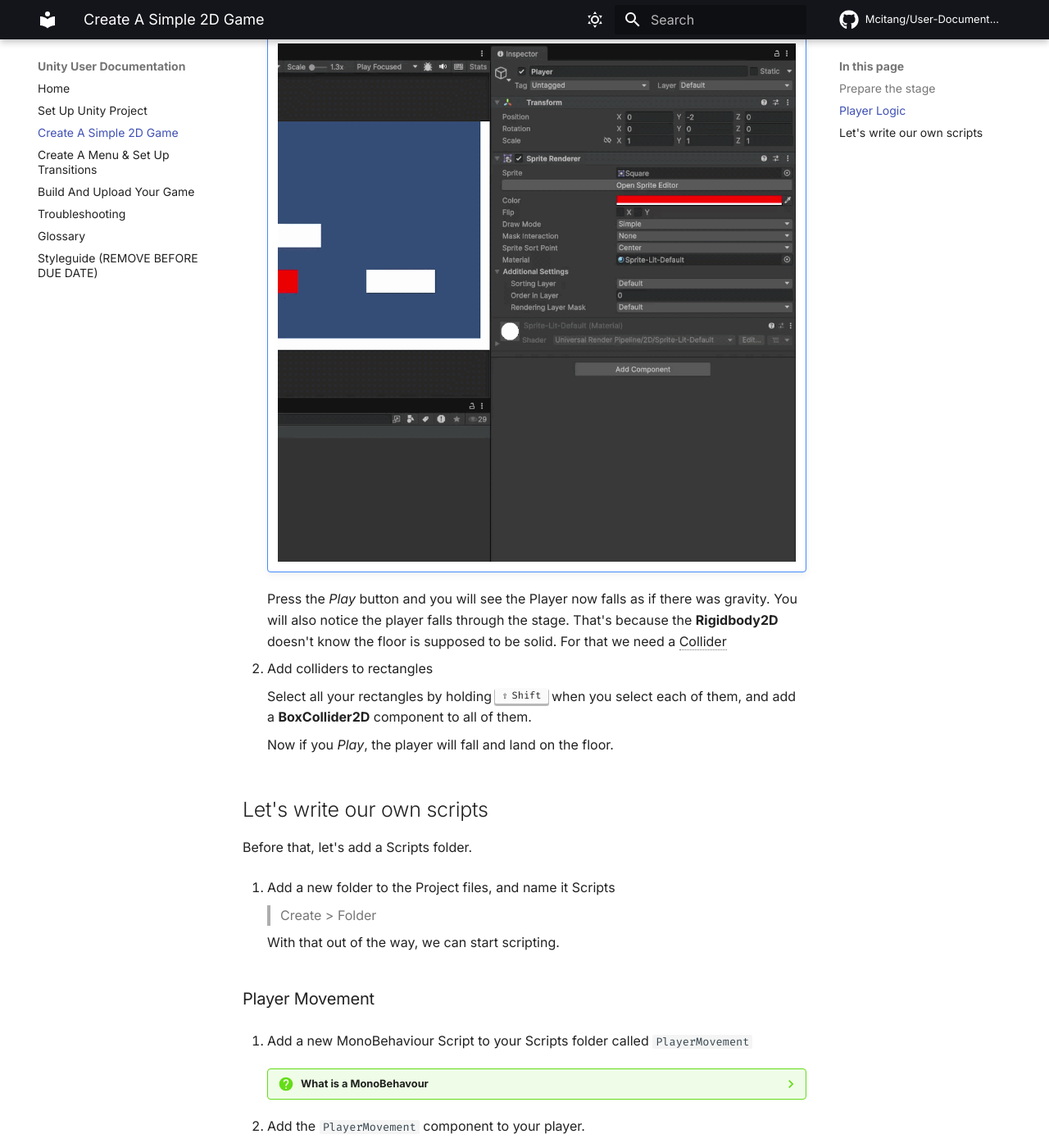
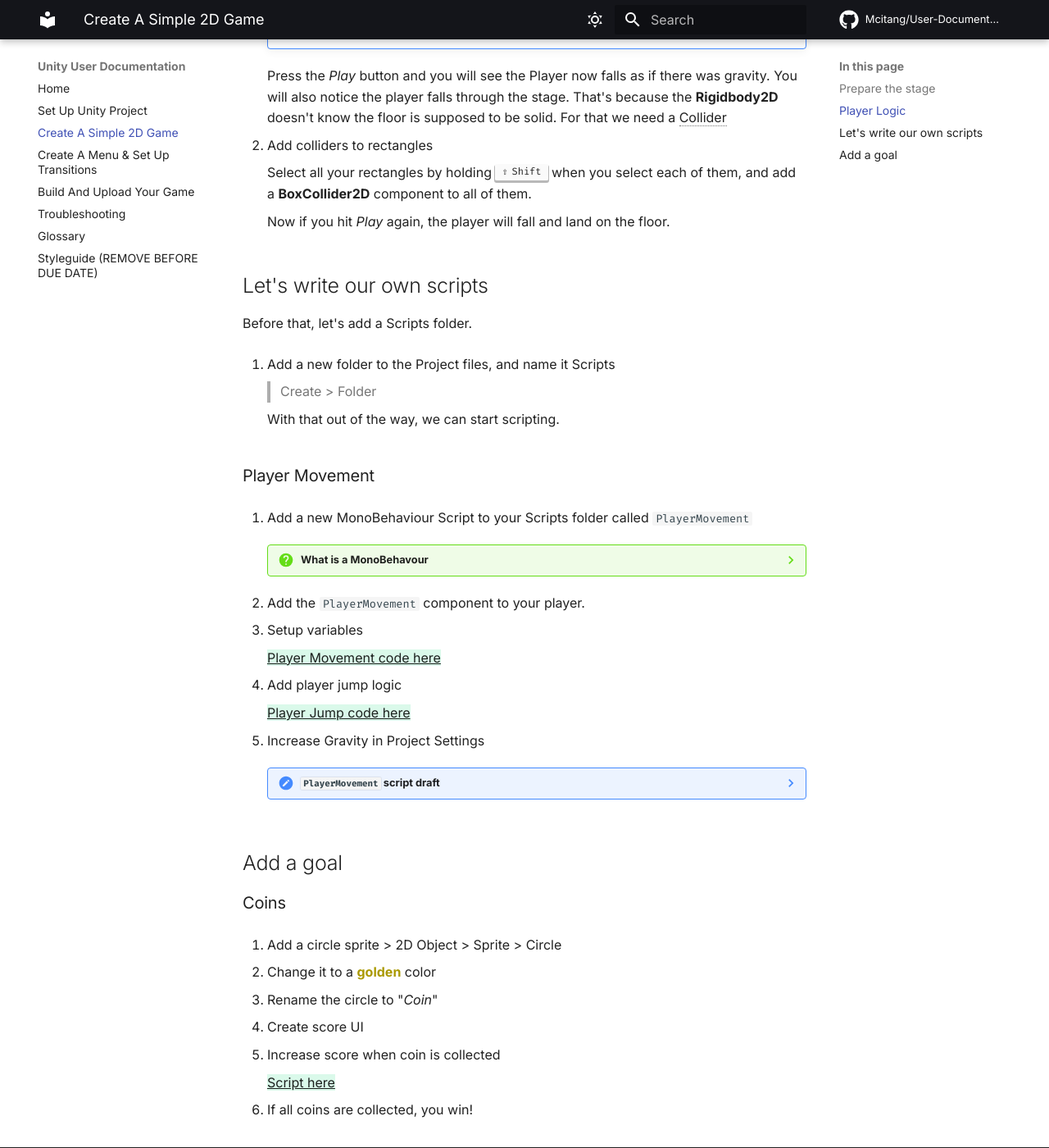
Before and after one commit to Mcitang/User-Documentation, an MkDocs documentation site: the page built from docs/make-game.md, in a window 1280 px wide and 1400 px high, scrolled down 2073 px. Shown: the whole window at 82% size. Built offline with MkDocs 1.6.1 and Material for MkDocs 9.7.7, drawn with Linux system fonts in a browser that asks for light colours; comment, search, counter and statistics services are not loaded; some of the changed text lies outside the part shown.

Commit message:
Fix typo

````diff
--- a/docs/make-game.md
+++ b/docs/make-game.md
@@ -30,10 +30,10 @@ Unity has a built-in 2D physics system called **Rigidbody2D**. We will control t
 
 1. Add a **Rigidbody2D** to the player
 
-    ???+ How do I add a component
+    ???+ "How to add a component?"
         Click "Add Component" in the inspector, under the existing components
 
-        ![Adding a Rigidbody2D component][add-component-gif]{ style="width: 650px;", .center}
+        <!-- ![Adding a Rigidbody2D component][add-component-gif]{ style="width: 650px;", .center} -->
 
     Press the *Play* button and you will see the Player now falls as if there was gravity.
     You will also notice the player falls through the stage. That's because the **Rigidbody2D** doesn't know the floor is supposed to be solid. For that we need a Collider
@@ -42,7 +42,7 @@ Unity has a built-in 2D physics system called **Rigidbody2D**. We will control t
 
     Select all your rectangles by holding ++shift++ when you select each of them, and add a **BoxCollider2D** component to all of them.
 
-    Now if you *Play*, the player will fall and land on the floor.
+    Now if you hit *Play* again, the player will fall and land on the floor.
 
 ## Let's write our own scripts
 
@@ -136,11 +136,15 @@ Before that, let's add a Scripts folder.
         }
         ```
 
-### Add a goal
+## Add a goal
 
-1. Add some golden circles
+### Coins
+1. Add a circle sprite
+    > 2D Object > Sprite > Circle
 
-1. Rename them to coins
+1. Change it to a <span style="color: #AA9900;">**golden**</span> color
+
+1. Rename the circle to "_Coin_"
 
 1. Create score UI
 
````
